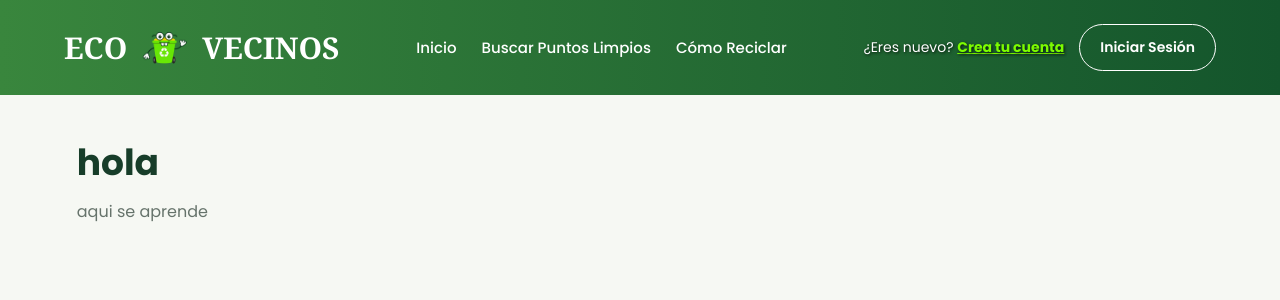
After one commit to TopazZD/ProyectoInicial, a Django app: page /info_reciclaje in a window 1280 px wide. The commit adds this page. Shown: the top 300 px of the page. Run offline with Django 5.2, Linux system fonts and the light colour scheme; parts of the project's set-up code (start-up, migrations or seed data) failed here and were passed over.

Commit message:
creada pagina base de como reciclar

```diff
--- a/Reciclaje/templates/reciclaje/base.html
+++ b/Reciclaje/templates/reciclaje/base.html
@@ -26,7 +26,7 @@
         <nav class="nav-links">
             <a href="{% url 'inicio'%}">Inicio</a>
             <a href="{% url 'mapa'%}">Buscar Puntos Limpios</a>
-            <a href="#como-reciclar">Cómo Reciclar</a>
+            <a href="{% url 'info_reciclaje' %}">Cómo Reciclar</a>
         </nav>
 
         <!--BOTONES Y REGISTRO-->
--- /dev/null
+++ b/Reciclaje/templates/reciclaje/info_reciclaje.html
@@ -0,0 +1,13 @@
+{% extends "reciclaje/base.html" %}
+
+{% block title %}ECOVECINOS{% endblock %}
+
+{% block content %}
+<section class="mapa-encabezado">
+    <h1>hola</h1>
+    <p>
+        aqui se aprende
+    </p>
+</section>
+
+{% endblock %}
--- a/Reciclaje/templates/reciclaje/inicio.html
+++ b/Reciclaje/templates/reciclaje/inicio.html
@@ -61,7 +61,7 @@
             </div>
 
             <!-- Tarjeta 3: Cómo Reciclar (Cliqueable) -->
-            <a href="#" style="flex: 1; min-width: 300px; max-width: 360px; text-decoration: none; color: inherit; display: flex; flex-direction: column; background-color: #ffffff; border-radius: 15px; box-shadow: 0 10px 20px rgba(0,0,0,0.08); overflow: hidden; transition: transform 0.3s ease, box-shadow 0.3s ease; box-sizing: border-box;"
+            <a href="{% url 'info_reciclaje' %}" style="flex: 1; min-width: 300px; max-width: 360px; text-decoration: none; color: inherit; display: flex; flex-direction: column; background-color: #ffffff; border-radius: 15px; box-shadow: 0 10px 20px rgba(0,0,0,0.08); overflow: hidden; transition: transform 0.3s ease, box-shadow 0.3s ease; box-sizing: border-box;"
                onmouseover="this.style.transform='translateY(-8px)'; this.style.boxShadow='0 15px 30px rgba(0,0,0,0.12)';"
                onmouseout="this.style.transform='translateY(0)'; this.style.boxShadow='0 10px 20px rgba(0,0,0,0.08)';"
                title="Haz clic para aprender cómo reciclar">
--- a/Reciclaje/urls.py
+++ b/Reciclaje/urls.py
@@ -8,5 +8,6 @@ urlpatterns = [
     path('register/', views.register, name='register'),
     path('login/', auth_views.LoginView.as_view(template_name='reciclaje/registro/login.html'), name='login'),
     path('logout/', auth_views.LogoutView.as_view(), name='logout'),
+    path('info_reciclaje', views.info_reciclaje, name='info_reciclaje'),
     path('puntoslimpios', views.puntoslimpios, name='puntoslimpios'),
 ]
--- a/Reciclaje/views.py
+++ b/Reciclaje/views.py
@@ -12,6 +12,8 @@ from .forms import RegistroForm
 def inicio(request):
     return render(request, 'reciclaje/inicio.html')
 
+def info_reciclaje(request):
+    return render(request, 'reciclaje/info_reciclaje.html')
 
 def register(request):
     if request.method == 'POST':
```
